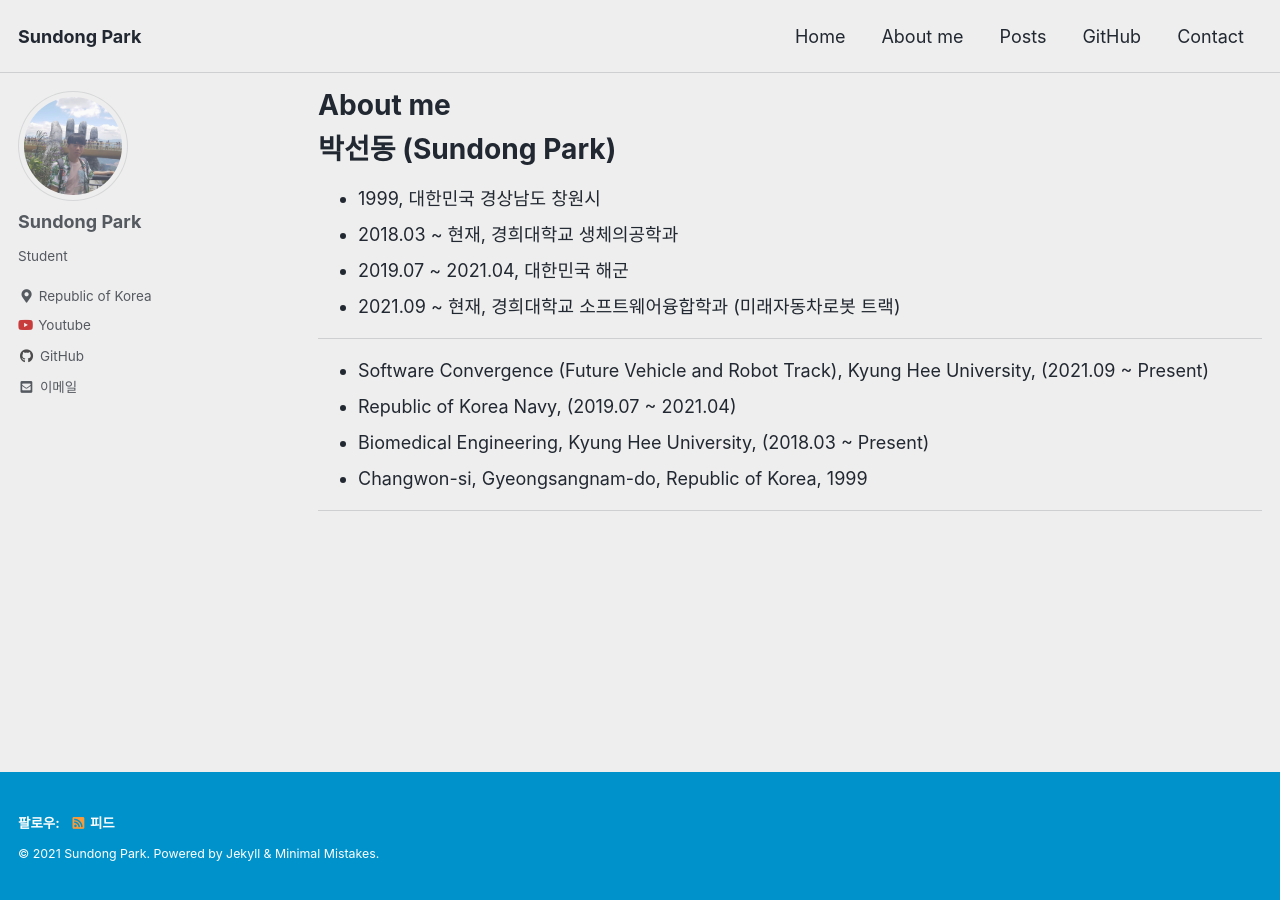
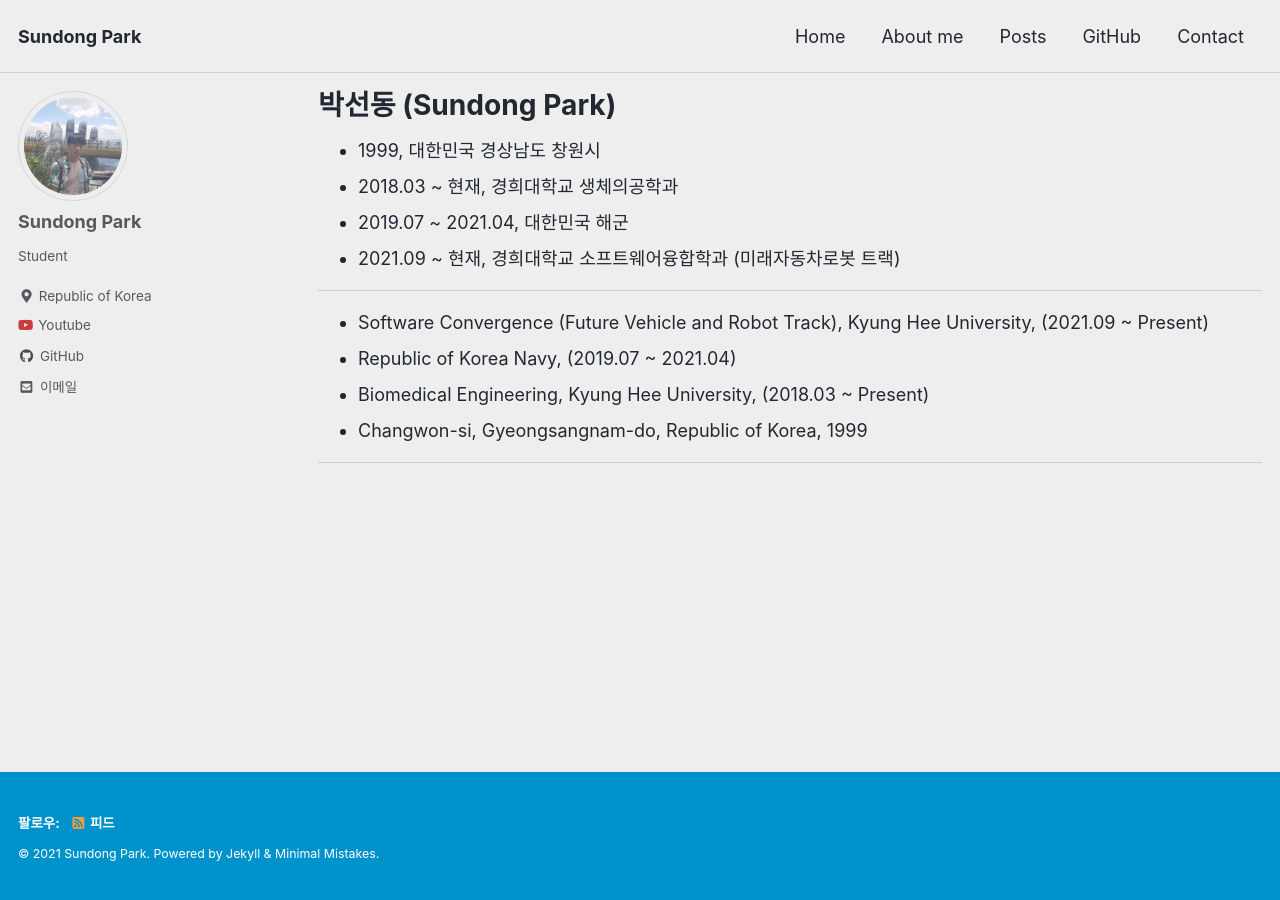
Before and after one commit to sundongpark/sundongpark.github.io, a Jekyll site: the page built from _pages/about-me.md, in a window 1280 px wide. Built offline with Jekyll 4.4.1, drawn with Linux system fonts in a browser that asks for light colours; cached includes are drawn as plain includes.

Commit message:
Update about-me.md

```diff
--- a/_pages/about-me.md
+++ b/_pages/about-me.md
@@ -2,11 +2,10 @@
 layout: archive
 classes: wide
 permalink: /about-me/
-title: "About me"
+title: "박선동 (Sundong Park)"
 author_profile: true
 ---
 
-# 박선동 (Sundong Park)
 - 1999, 대한민국 경상남도 창원시
 - 2018.03 ~ 현재, 경희대학교 생체의공학과
 - 2019.07 ~ 2021.04, 대한민국 해군
```
